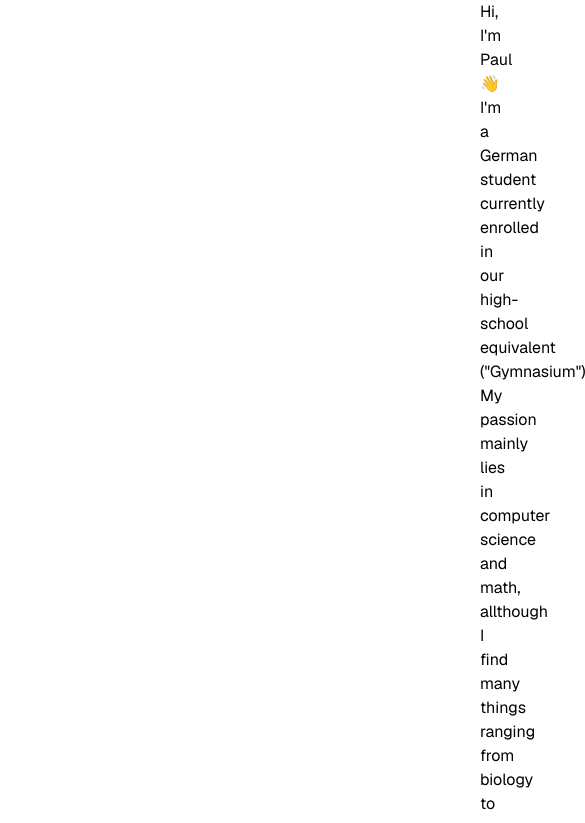
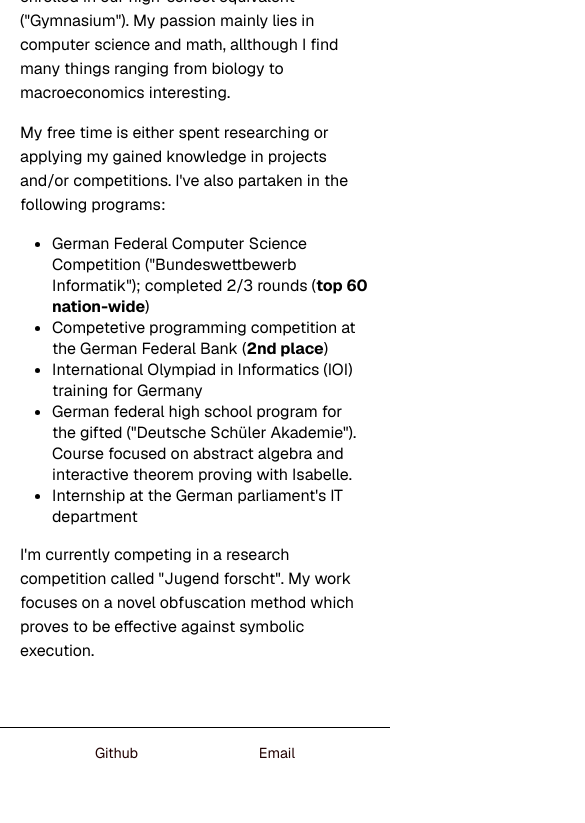
Before and after one commit to sariaki/sariaki.github.io, an Eleventy site: page src/index.md in a window 390 px wide. Shown: the part 192-1015 px from the top of the page, 585 px wide, since content can reach past the window. After the commit the page ends 970 px from the top, so only its background shows below. Built offline with nearby package versions, Linux system fonts and the light colour scheme; Eleventy itself is replaced by a stand-in of ours; files that its build step writes are made by us from their sources.

Commit message:
Make website mobile friendly

```diff
--- a/src/_includes/base.njk
+++ b/src/_includes/base.njk
@@ -46,8 +46,10 @@
     }
 
     .container {
+      max-width: 1000px;         /* limit line length for readability on large screens */
       margin: 2rem auto;
-      padding: 1rem 30rem;
+      padding: 1rem 1.25rem;    /* relative padding that fits phones */
+      width: 100%;
     }
 
     .container p {
--- a/src/_includes/posts.njk
+++ b/src/_includes/posts.njk
@@ -70,8 +70,10 @@
     }
 
     .container {
+      max-width: 950px;         /* limit line length for readability on large screens */
       margin: 2rem auto;
-      padding: 1rem 30rem;
+      padding: 1rem 1.25rem;    /* relative padding that fits phones */
+      width: 100%;
     }
 
     .container p {
```
